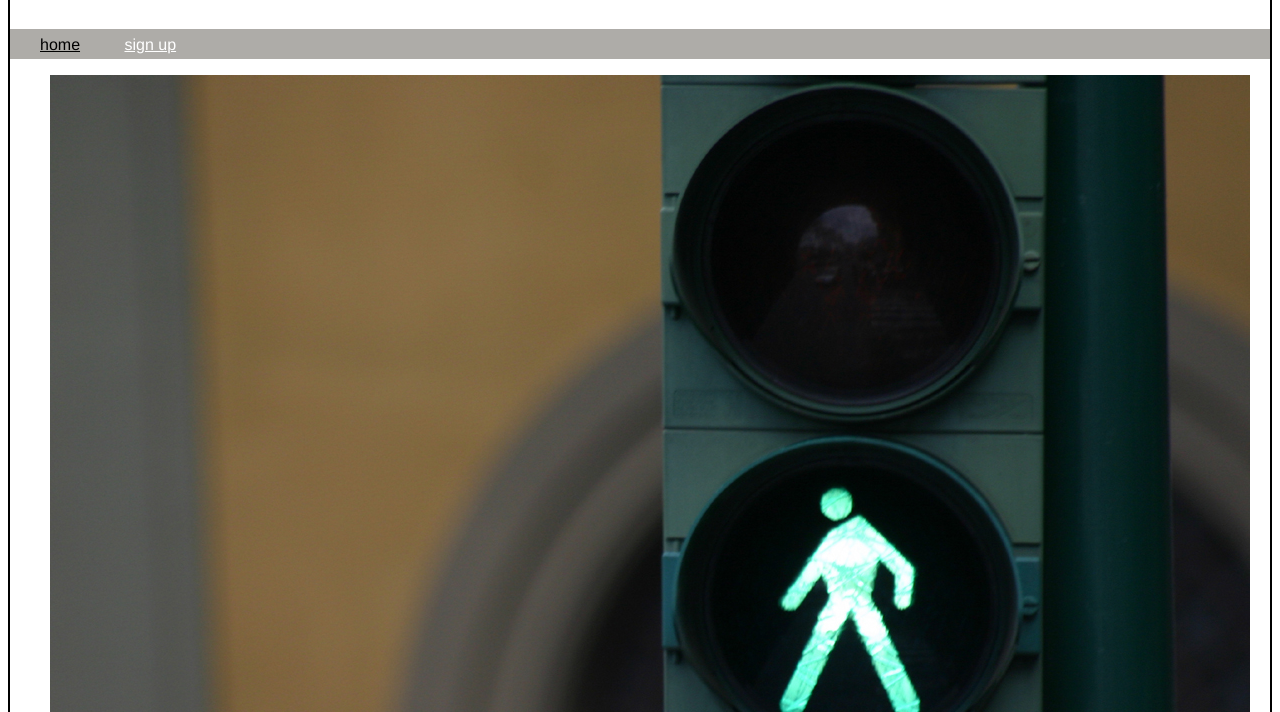
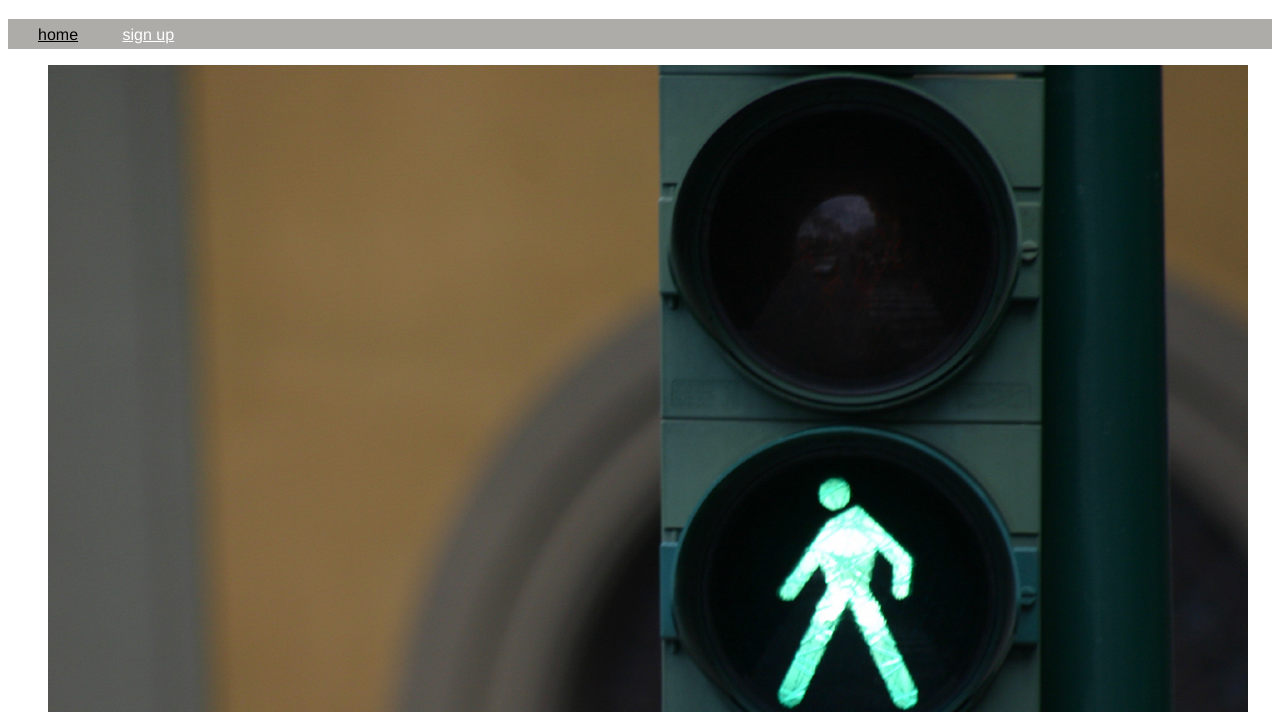
Before and after one commit to fit-cliques/fit_cliques, a website: page index.html in a window 1280 px wide. Shown: the part 154-866 px from the top of the page. Drawn offline with Linux system fonts and the light colour scheme; a web font is replaced by a local one.

Commit message:
clean up excess html code

```diff
--- a/index.html
+++ b/index.html
@@ -9,18 +9,13 @@
       src: url("http://www.dafont.com/comfortaa.font");
     }
     body { font-family:  "Comfortaa-Light", helvetica }
-    header, section, footer, aside, nav, article, figure, figcaption {
-      display: block;}
       body {
+        /*background-image: url("walk-sign2.jpeg");*/
         color: #66666
         background-color: #4e5e61;
         background-position: center;
         line-height: 1.4em;
         margin: opx;}
-      .wrapper {
-        width: 940px:margin: 200px auto 20px auto;
-        border: 2px solid #000000;
-        background-color: #ffffff;}
       header {
         height: 160px:
         background-color: #4e5e61;
@@ -71,7 +66,6 @@
     </style>
 </head>
 <body>
-  <div class="wrapper">
     <header>
       <h1>Fit Cliques</h1>
       <nav>
@@ -86,6 +80,7 @@
       <figure>
         <img src="images/walk-sign2.jpeg" alt="Photograph of an urban walk sign."/>
       </figure>
+    </section>
       <hgroup>
         <h2>Form Content Somewhere</h2>
       </hgroup>
```
